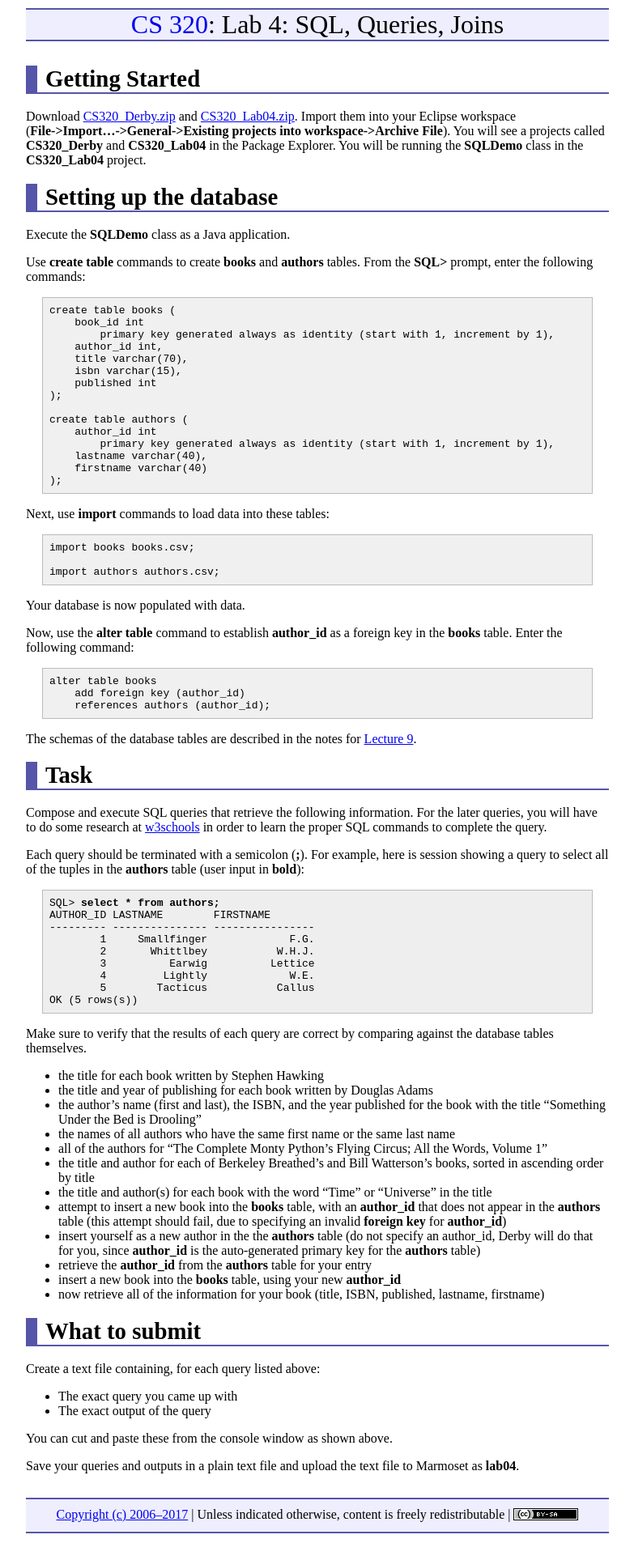
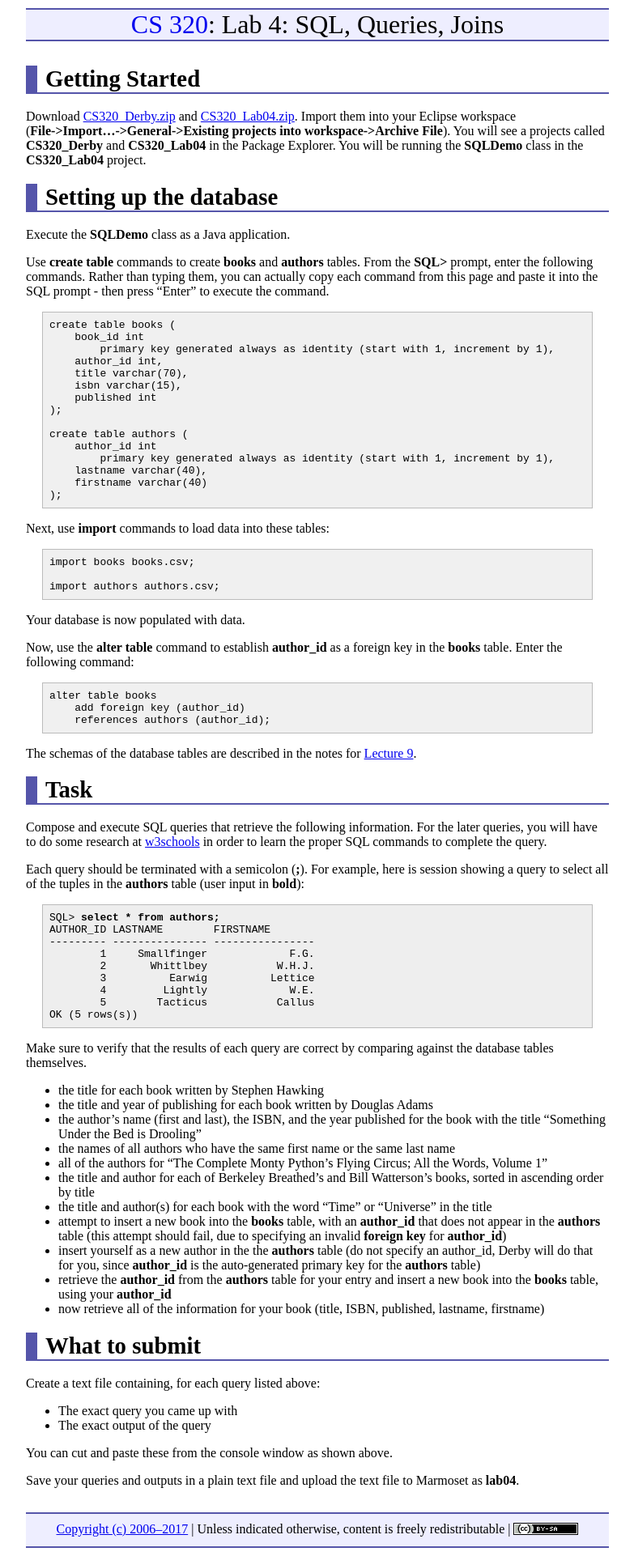
Before and after one commit to ycpcs/cs320-spring2017, a Jekyll site: the page built from labs/lab04.md, in a window 1280 px wide. Shown: the whole page at 81% size, without its empty margins (248-1031 px from the left). Built offline with Jekyll 4.4.1, drawn with Linux system fonts in a browser that asks for light colours.

Commit message:
updates to lab04

```diff
--- a/labs/lab04.md
+++ b/labs/lab04.md
@@ -13,7 +13,7 @@ Setting up the database
 
 Execute the **SQLDemo** class as a Java application.
 
-Use **create table** commands to create **books** and **authors** tables. From the **SQL\>** prompt, enter the following commands:
+Use **create table** commands to create **books** and **authors** tables. From the **SQL\>** prompt, enter the following commands.  Rather than typing them, you can actually copy each command from this page and paste it into the SQL prompt - then press "Enter" to execute the command.
 
     create table books (
         book_id int
@@ -77,8 +77,7 @@ Make sure to verify that the results of each query are correct by comparing agai
 -   the title and author(s) for each book with the word "Time" or "Universe" in the title
 -   attempt to insert a new book into the **books** table, with an **author_id** that does not appear in the **authors** table (this attempt should fail, due to specifying an invalid **foreign key** for **author_id**)
 -   insert yourself as a new author in the the **authors** table (do not specify an author_id, Derby will do that for you, since **author_id** is the auto-generated primary key for the **authors** table)
--   retrieve the **author_id** from the **authors** table for your entry
--   insert a new book into the **books** table, using your new **author_id**
+-   retrieve the **author_id** from the **authors** table for your entry and insert a new book into the **books** table, using your **author_id**
 -   now retrieve all of the information for your book (title, ISBN, published, lastname, firstname)
 
 # What to submit
```
